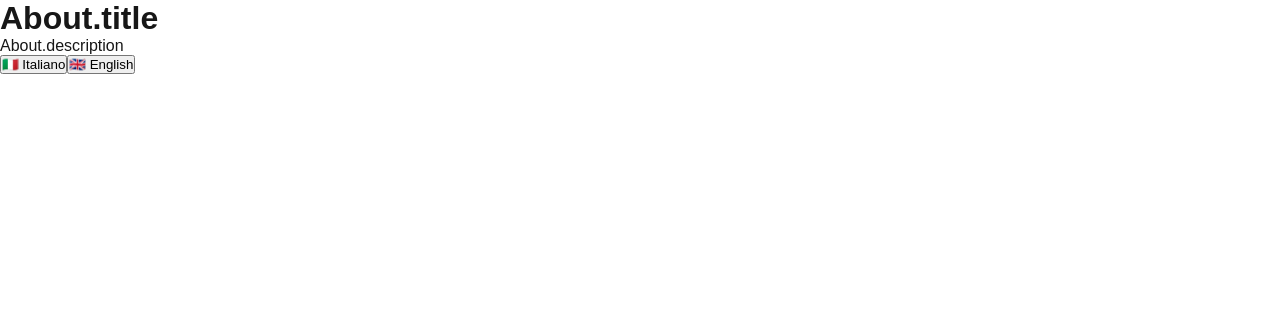
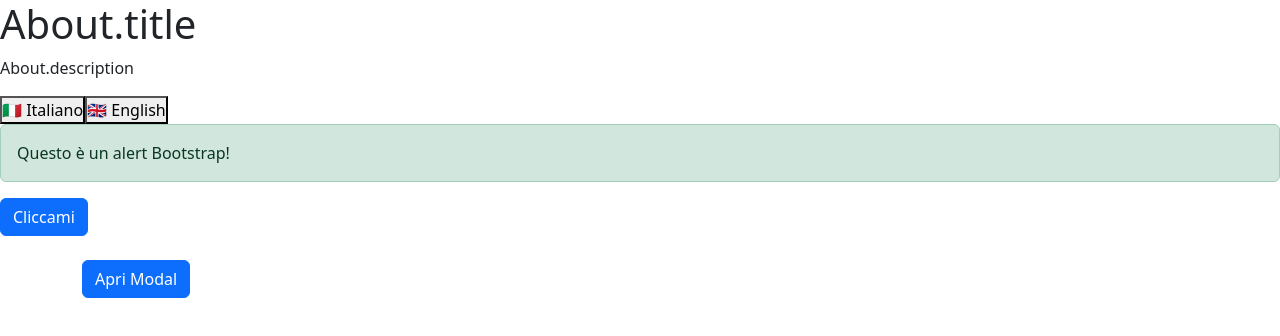
Before and after one commit to MaxxiC/bleen-site, a Next.js app: page /about in a window 1280 px wide. Shown: the top 336 px of the page. Built offline with nearby package versions, Linux system fonts and the light colour scheme; no server answers.

Commit message:
npm install bootstrap and exemple

```diff
--- a/app/about/page.tsx
+++ b/app/about/page.tsx
@@ -1,7 +1,9 @@
-// File: app/[locale]/about/page.tsx
+// File: app/about/page.tsx
 "use client"
 import { useTranslations } from 'next-intl';
 import { LanguageSwitcher } from "../../components/LanguageSwitcher";
+import { Button, Alert } from "react-bootstrap";
+import FadeModalExample from "../../components/FadeModalExample";
 
 export default function AboutPage() {
   const t = useTranslations('About');
@@ -11,6 +13,9 @@ export default function AboutPage() {
       <h1>{t('title')}</h1>
       <p>{t('description')}</p>
       <LanguageSwitcher />
+      <Alert variant="success">Questo è un alert Bootstrap!</Alert>
+      <Button variant="primary">Cliccami</Button>
+      <FadeModalExample />
     </div>
   );
 }
--- a/app/layout.tsx
+++ b/app/layout.tsx
@@ -3,6 +3,8 @@ import { Geist, Geist_Mono } from "next/font/google";
 import "./globals.css";
 import { NextIntlClientProvider } from "next-intl"
 import { cookies } from "next/headers"
+import "bootstrap/dist/css/bootstrap.min.css";
+
 
 const geistSans = Geist({
   variable: "--font-geist-sans",
@@ -15,8 +17,8 @@ const geistMono = Geist_Mono({
 });
 
 export const metadata: Metadata = {
-  title: "Create Next App",
-  description: "Generated by create next app",
+  title: "Bleen - Home",
+  description: "Contact us for more information",
 };
 
 export default async function RootLayout({
--- /dev/null
+++ b/components/FadeModalExample.tsx
@@ -0,0 +1,36 @@
+"use client";
+
+import { useState } from "react";
+import { Modal, Button } from "react-bootstrap";
+
+export default function FadeModalExample() {
+  const [show, setShow] = useState(false);
+
+  const handleClose = () => setShow(false);
+  const handleShow = () => setShow(true);
+
+  return (
+    <div className="container mt-4">
+      <Button variant="primary" onClick={handleShow}>
+        Apri Modal
+      </Button>
+
+      <Modal show={show} onHide={handleClose} animation={true} centered>
+        <Modal.Header closeButton>
+          <Modal.Title>Modal di esempio</Modal.Title>
+        </Modal.Header>
+        <Modal.Body>
+          Questo è un contenuto di esempio all’interno del Modal con fade.
+        </Modal.Body>
+        <Modal.Footer>
+          <Button variant="secondary" onClick={handleClose}>
+            Chiudi
+          </Button>
+          <Button variant="primary" onClick={handleClose}>
+            Salva modifiche
+          </Button>
+        </Modal.Footer>
+      </Modal>
+    </div>
+  );
+}
--- a/package.json
+++ b/package.json
@@ -10,11 +10,13 @@
   },
   "dependencies": {
     "@prisma/client": "^6.16.2",
+    "bootstrap": "^5.3.8",
     "next": "15.5.4",
     "next-auth": "^4.24.11",
     "next-intl": "^4.3.9",
     "nodemailer": "^6.10.1",
     "react": "19.1.0",
+    "react-bootstrap": "^2.10.10",
     "react-dom": "19.1.0"
   },
   "devDependencies": {
```
Also changed, not shown: 1 other file (tests, documents, lock files or other folders).
